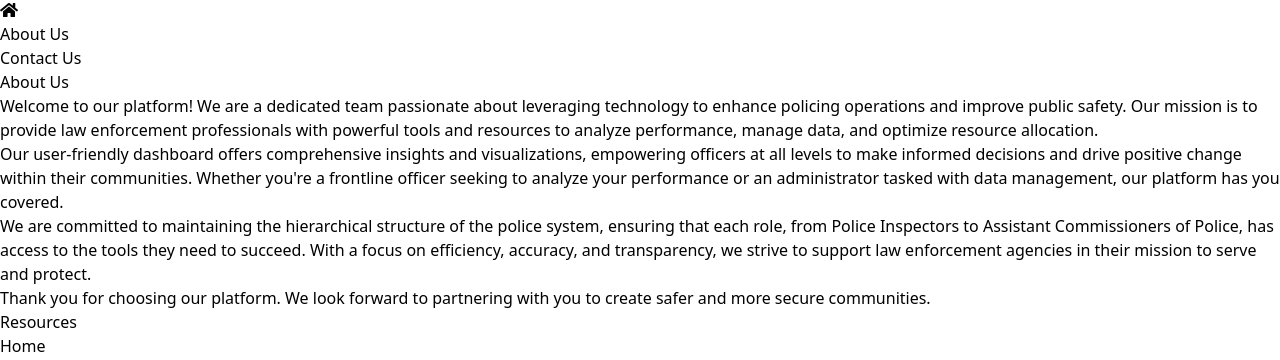
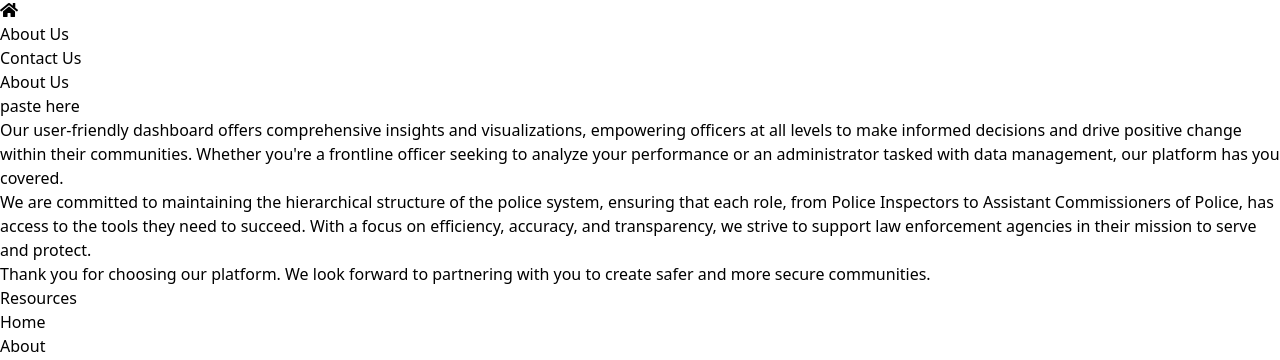
Before and after one commit to Shahanshahsidd208/KSP-Profile-Analysis-dashboard, a React (Vite) app in the folder frontend/: page /about in a window 1280 px wide. Shown: the part 350-710 px from the top of the page. Built offline with nearby package versions, Linux system fonts and the light colour scheme.

Commit message:
Update About.jsx

```diff
--- a/frontend/src/components/About.jsx
+++ b/frontend/src/components/About.jsx
@@ -7,11 +7,7 @@ export default function About({ language }) {
         <h2 className="text-3xl font-semibold text-red-900 mb-6">
           {language === 'english' ? 'About Us' : 'ನಮ್ಮ ಬಗ್ಗೆ'}
         </h2>
-        <p className="text-lg text-gray-700 leading-relaxed mb-6">
-          {language === 'english' ?
-            'Welcome to our platform! We are a dedicated team passionate about leveraging technology to enhance policing operations and improve public safety. Our mission is to provide law enforcement professionals with powerful tools and resources to analyze performance, manage data, and optimize resource allocation.' :
-            'ನಮ್ಮ  ತಂಡಕ್ಕೆ  ಸ್ವಾಗತ!  ನಾವು  ಪೊಲೀಸಿಂಗ್  ಕಾರ್ಯಾಚರಣೆಯನ್ನು  ಮೆಚ್ಚಿಕೊಳ್ಳುವಲ್ಲಿ  ತಂತ್ರಾಂಶವನ್ನು  ಬಳಸುವುದರ  ಬಗ್ಗೆ  ಉತ್ಸಾಹದಿಂದ  ಕಾರ್ಯನಿರ್ವಹಣೆಯನ್ನು  ಮೆಚ್ಚಿಕೊಳ್ಳುವವರಾಗಿದ್ದೇವೆ  ಮತ್ತು ಸಾರ್ವಜನಿಕ ಸುರಕ್ಷತೆಯನ್ನು ಸುಧಾರಿಸಲು ಬಳಸುವುದರ ಬಗ್ಗೆ. ನಮ್ಮ ಧ್ಯೇಯವು ಕಾನೂನು ಸೇವಕರಿಗೆ ಪ್ರದರ್ಶನ ವಿಶ್ಲೇಷಣೆ, ಡೇಟಾ ನಿರ್ವಹಣೆ ಮತ್ತು ಸಂಪನ್ಮೂಲ ನಿಯೋಜನೆಯನ್ನು ವಿಶ್ಲೇಷಿಸಲು ಶಕ್ತಿಶಾಲಿ ಉಪಕರಣಗಳು ಮತ್ತು ಸಾಧನಗಳನ್ನು ಒದಗಿಸುವುದು.'}
-        </p>
+     paste here
  <p className="text-lg text-gray-700 leading-relaxed mb-6">
           {language === 'english' ?
             'Our user-friendly dashboard offers comprehensive insights and visualizations, empowering officers at all levels to make informed decisions and drive positive change within their communities. Whether you\'re a frontline officer seeking to analyze your performance or an administrator tasked with data management, our platform has you covered.' :
```
